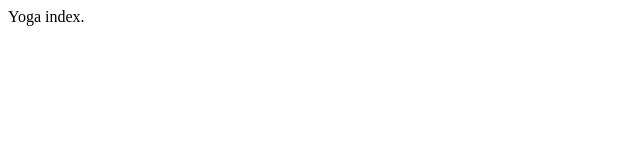
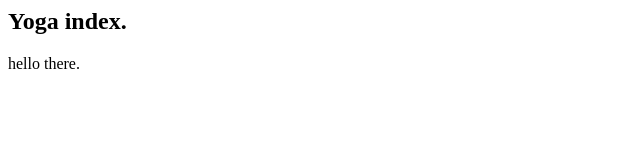
Before and after one commit to yogafound/yoga, a plain HTML site: page index.html in a window 1280 px wide. Shown: the whole page, without its empty margins (0-640 px from the left). Drawn offline with Linux system fonts and the light colour scheme.

Commit message:
Update index.html

```diff
--- a/index.html
+++ b/index.html
@@ -1,3 +1,4 @@
 
 
-Yoga index.
+<h2>Yoga index.</h2>
+<p>hello there.</p>
```
